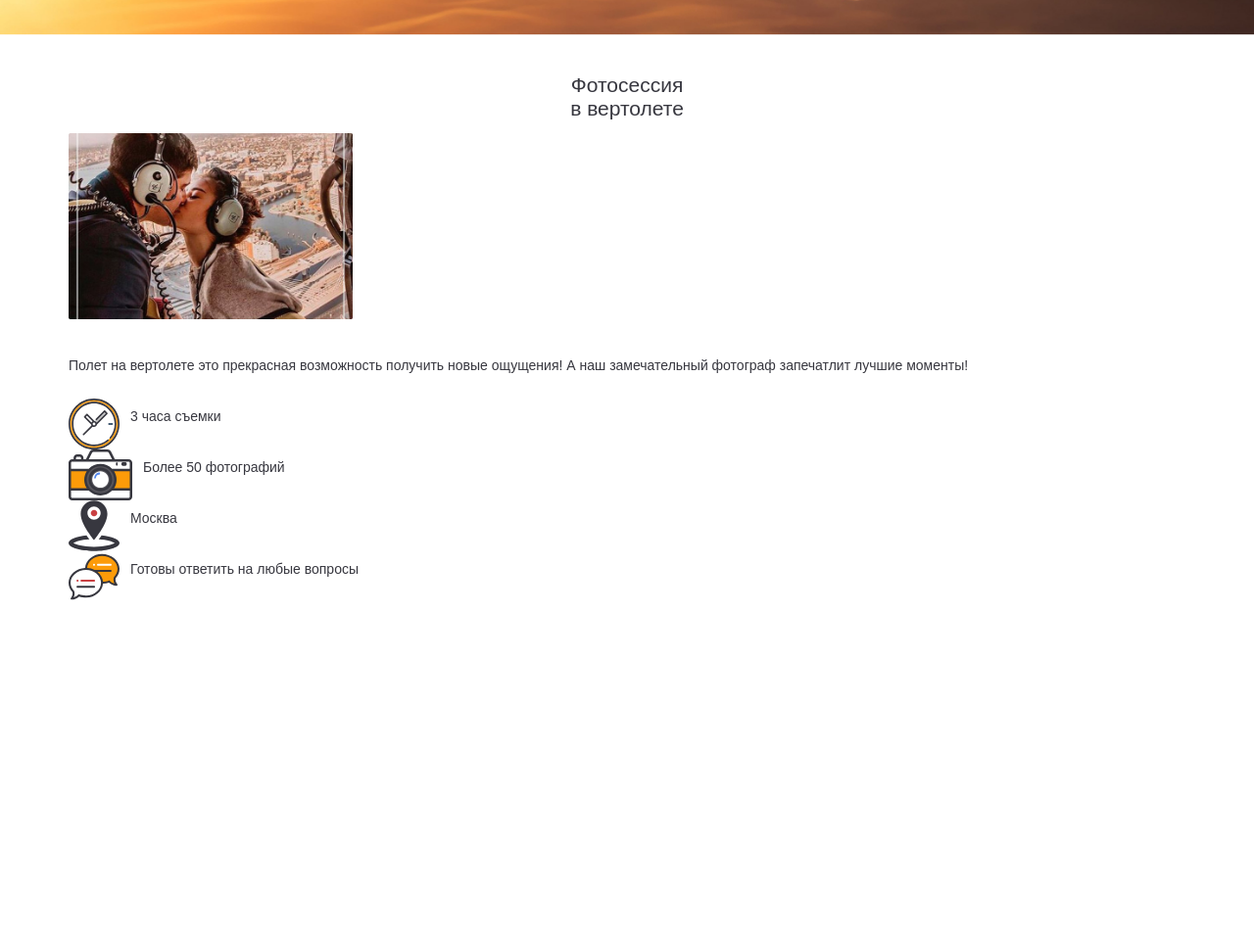
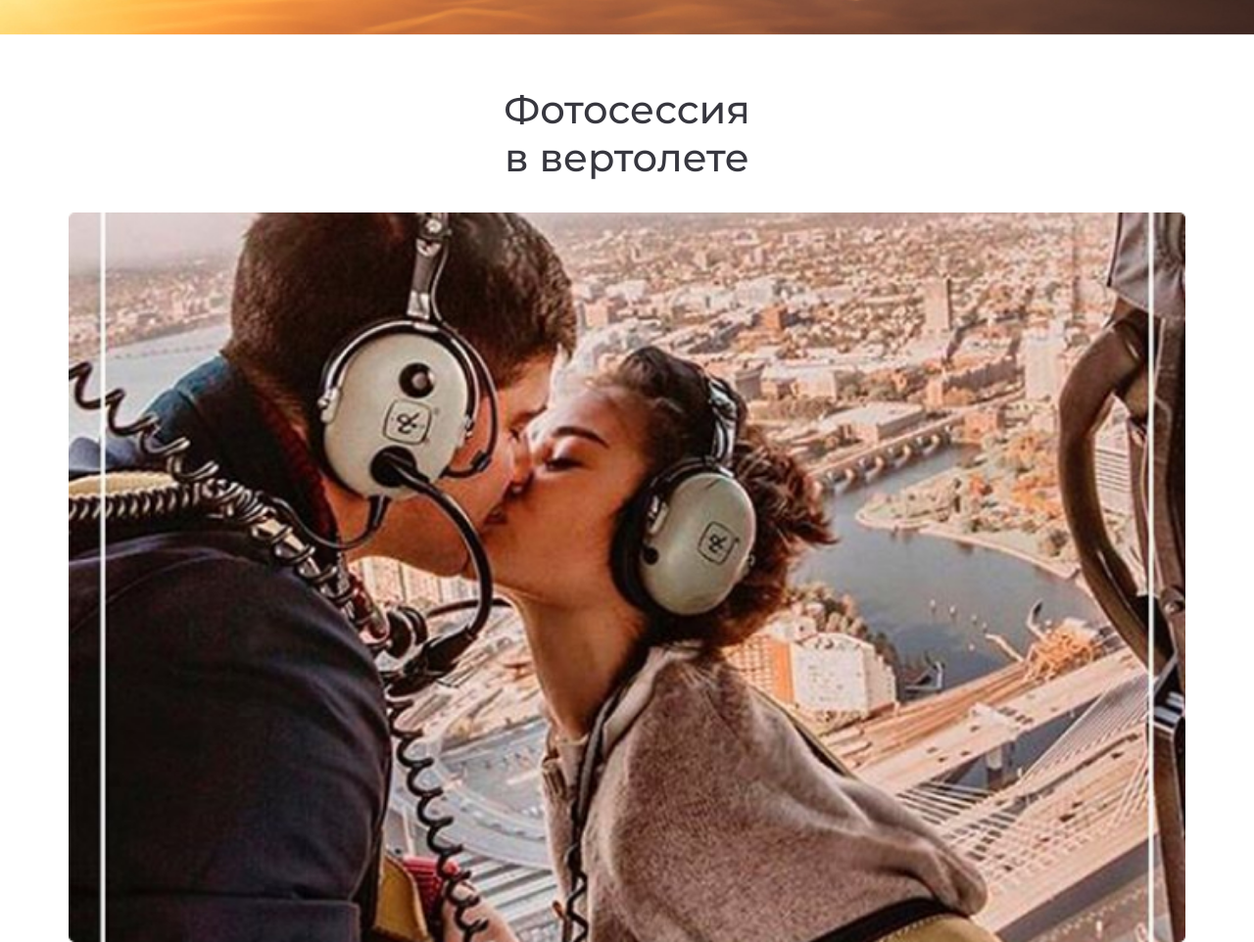
Before and after one commit to jakemidway/HELYFLY, a website: page src/index.html in a window 1280 px wide. Shown: the part 903-1865 px from the top of the page at 98% size. Before the commit the page ends 1518 px from the top, so only its background shows below. Drawn offline with nearby package versions, Linux system fonts and the light colour scheme; files that its build step writes are made by us from their sources; a web font is replaced by a local one.

Commit message:
service 567 768

```diff
--- a/src/assets/scss/blocks/_services.scss
+++ b/src/assets/scss/blocks/_services.scss
@@ -1,23 +1,39 @@
 .services{
     &__title{
+        font-size: 2.8rem;
+        line-height: 3.413rem;
         font-weight: 400;
         text-align: center;
-        margin: 39px 0 13px;
+        margin: 39px 0 15px;
+        @media (min-width: 768px) {
+            font-size: 4rem;
+            font-weight: 500;
+            line-height: 4.876rem;
+            margin: 52px 0 31px;
+        }
     }
     &__image{
-        width: 290px;
-        height: 197px;
+        width: 100%;
         margin-bottom: 30px;
+        @media (min-width: 768px) {
+            margin-bottom: 42px;
+        }
         img{
             width: 100%;
         }
     }
     &__text{
         line-height: 2rem;
-        margin-bottom: 24px;
+        margin-bottom: 34px;
+        max-width: 506px;
+        @media (min-width: 576px){
+            font-size: 1.8rem;
+            line-height: 2.7rem;
+            margin-bottom: 15px;
+        }
     }
     &__item{
-        height: 52px;
+        height: 48px;
         display: flex;
         img{
             margin-right: 11px;
```
Also changed, not shown: dist/assets/css/style.css, dist/assets/css/style.min.css.
